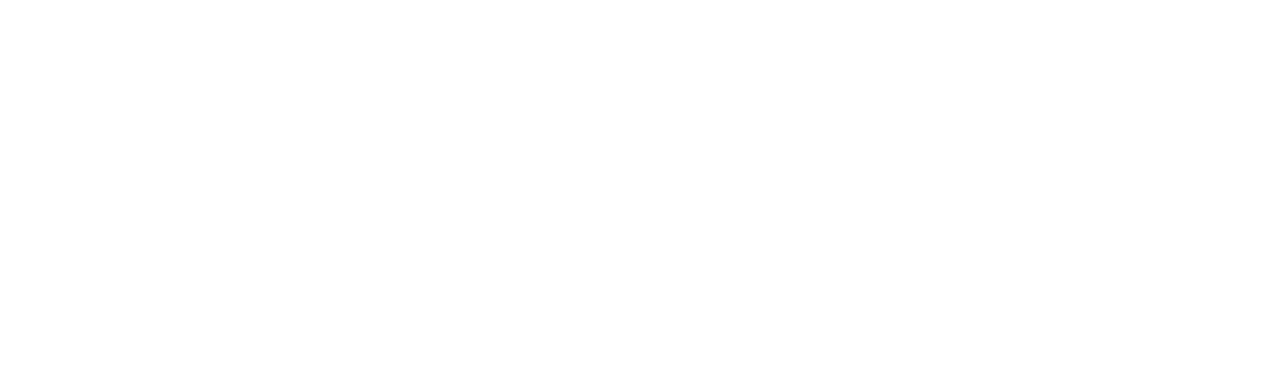
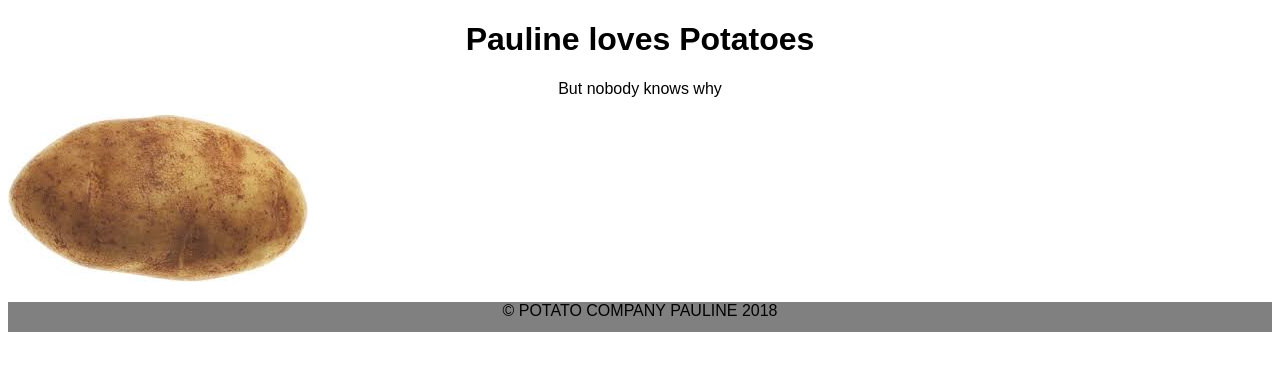
Before and after one commit to Pjmrousseau/potato, a plain HTML site: page index.html in a window 1280 px wide. Drawn offline with Linux system fonts and the light colour scheme.

Commit message:
Added body and footer

```diff
--- a/index.html
+++ b/index.html
@@ -8,6 +8,11 @@
 </head>
 
 <body>
-
+    <h1>Pauline loves Potatoes</h1>
+    <p>But nobody knows why</p>
+    <img src="potato.jpg">
+    <footer>
+        <p>&copy; POTATO COMPANY PAULINE 2018</p>
+    </footer>
 </body>
 </html>
--- a/style.css
+++ b/style.css
@@ -0,0 +1,20 @@
+body{
+    font-family:sans-serif;
+}
+h1{
+    text-align:center;
+}
+p{
+    text-align:center;
+}
+img{
+    height:auto;
+    width:300px;
+}
+footer{
+    height: 30px;
+    position:relative;
+    bottom:0;
+    background:grey;
+
+}
```
Also changed, not shown: potato.jpg (added).
